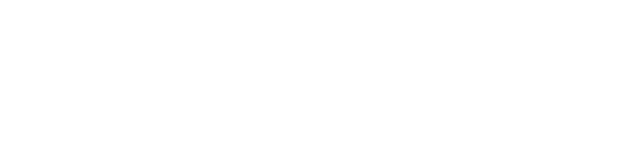
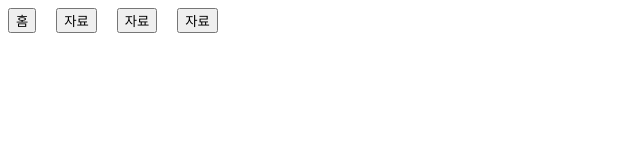
Before and after one commit to JeongSho/sub, a plain HTML site: page index.html in a window 1280 px wide. Shown: the whole page, without its empty margins (0-640 px from the left). Drawn offline with Linux system fonts and the light colour scheme; the site is published under a folder, as on GitHub Pages, so addresses that start at the root find nothing.

Commit message:
Add files via upload

```diff
--- a/index.html
+++ b/index.html
@@ -1 +1 @@
-<!doctype html><html lang=""><head><meta charset="utf-8"><meta http-equiv="X-UA-Compatible" content="IE=edge"><meta name="viewport" content="width=device-width,initial-scale=1"><link rel="icon" href="/favicon.ico"><title>homepage</title><script defer="defer" src="/js/chunk-vendors.25de055a.js"></script><script defer="defer" src="/js/app.d41c665e.js"></script><link href="/css/app.245a5143.css" rel="stylesheet"></head><body><noscript><strong>We're sorry but homepage doesn't work properly without JavaScript enabled. Please enable it to continue.</strong></noscript><div id="app"></div></body></html>
+<!doctype html><html lang=""><head><meta charset="utf-8"><meta http-equiv="X-UA-Compatible" content="IE=edge"><meta name="viewport" content="width=device-width,initial-scale=1"><link rel="icon" href="./favicon.ico"><title>homepage</title><script defer="defer" src="./js/chunk-vendors.25de055a.js"></script><script defer="defer" src="./js/app.d41c665e.js"></script><link href="./css/app.245a5143.css" rel="stylesheet"></head><body><noscript><strong>We're sorry but homepage doesn't work properly without JavaScript enabled. Please enable it to continue.</strong></noscript><div id="app"></div></body></html>
```
